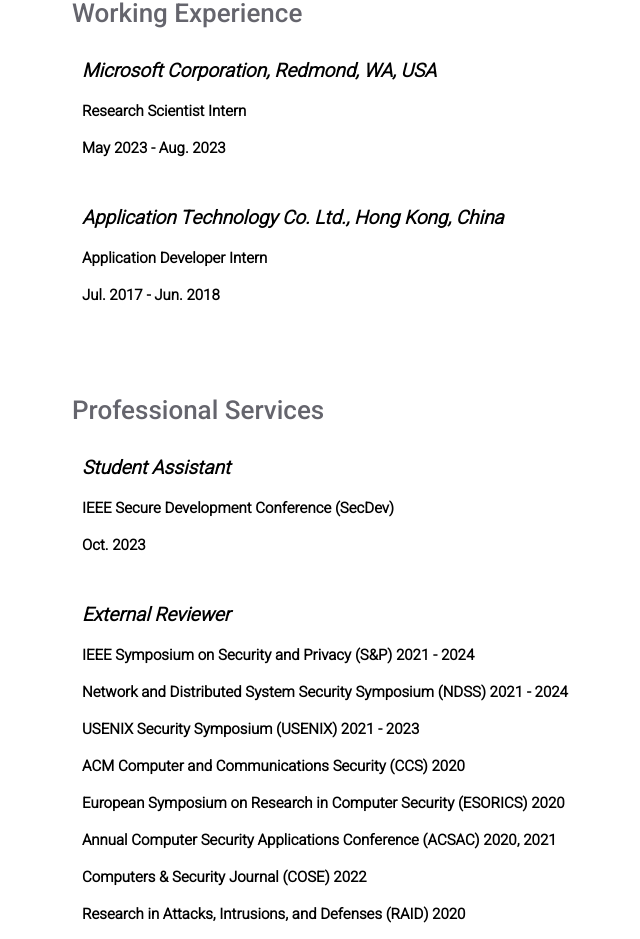
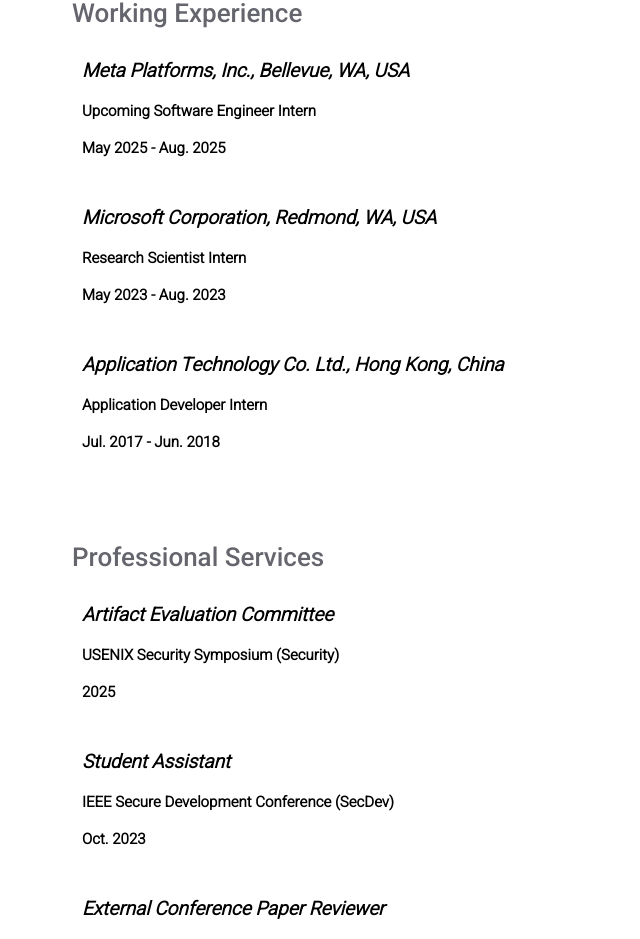
Before and after one commit to runzezhang1995/runzezhang1995.github.io, a React (Create React App) app: page /experience in a window 1280 px wide. Shown: the part 929-1868 px from the top of the page, without its empty margins (68-708 px from the left). Built offline with nearby package versions, Linux system fonts and the light colour scheme.

Commit message:
update pub

```diff
--- a/public/index.html
+++ b/public/index.html
@@ -5,7 +5,7 @@
 		<link rel="icon" href="%PUBLIC_URL%/favicon.ico" />
 		<meta name="viewport" content="width=device-width, initial-scale=1" />
 		<meta name="theme-color" content="#000000" />
-		<title>Reactfolio</title>
+		<title>Runze Zhang</title>
 	</head>
 	<body>
 		<noscript>You need to enable JavaScript to run this app.</noscript>
--- a/src/components/homepage/works.jsx
+++ b/src/components/homepage/works.jsx
@@ -13,6 +13,20 @@
 				title="Work Experience"
 				body={
 					<div className="works-body">
+
+						<div className="work">
+							<img
+								src="./meta_logo.png"
+								alt="Meta"
+								className="work-image"
+							/>
+							<div className="work-title">Meta</div>
+							<div className="work-subtitle">
+								Software Engineer Intern
+							</div>
+							<div className="work-duration">2025 [Upcoming]</div>
+						</div>
+
 						<div className="work">
 							<img
 								src="./gt_logo.png"
--- a/src/data/publications.js
+++ b/src/data/publications.js
@@ -35,11 +35,11 @@
 		title: "Hitchhiking Vaccine: Enhancing Botnet Remediation With Remote Code Deployment Reuse",
 		description: <div></div>,
 		authors: "Runze Zhang, Mingxuan Yao, Haichuan Xu, Omar Alrawi, Jeman Park, Brendan Saltaformaggio",
-		conference: "To Appear In: The 32nd Annual Network and Distributed System Security Symposium (NDSS'25)",
+		conference: "The 32nd Annual Network and Distributed System Security Symposium (NDSS'25)",
 		time: "February 2025",
 		address: "San Diego, CA",
-		link: "https://www.ndss-symposium.org/ndss25/",
-		paper_name: ""
+		link: "https://www.ndss-symposium.org/ndss-paper/hitchhiking-vaccine-enhancing-botnet-remediation-with-remote-code-deployment-reuse/",
+		paper_name: "echo_ndss25.pdf"
 	}
 }
 
--- a/src/data/seo.js
+++ b/src/data/seo.js
@@ -2,7 +2,7 @@
 	{
 		page: "home",
 		description:
-		"I am 4th year Ph.D. in Schole of Cyber Security & Privacy and School of Electrical & Computer Engineering at Georgia Institute of Technology. I work in Cyber Forensics Innovation (CyFI) Lab, advised by Prof. Brendan Saltaformaggio.\\	My research lies in binary analysis, botnet remediation, advertisement fraud detection, and large-scale cyber attack metigation.",
+		"I am 5th year Ph.D. candidate in School of Cyber Security & Privacy and Department of Electrical & Computer Engineering at Georgia Institute of Technology. I work in Cyber Forensics Innovation (CyFI) Lab, advised by Prof. Brendan Saltaformaggio.\\	My research lies in binary analysis, botnet remediation, advertisement fraud detection, and large-scale cyber attack metigation.",
 		keywords: ["Runze Zhang"],
 	},
 
@@ -16,22 +16,20 @@
 	{
 		page: "publications",
 		description:
-			"Chronological collection of my long-form thoughts on programming, leadership, product design, and more.",
-		keywords: ["Tharindu", "Tharindu N", "Tharindu Nayanajith"],
+			"A collection of my publications.",
+		keywords: ["Runze Zhang", "DVa", "Coco", "Glean", "Hitchhiking Vaccine", "Botnet", "Advertisement Fraud", "Cyber Security", "Cyber Forensics"],
 	},
-
-	{
-		page: "projects",
-		description:
-			"I've worked on a variety of projects over the years and I'm proud of the progress I've made. Many of these projects are open-source and available for others to explore and contribute to.",
-		keywords: ["Tharindu", "Tharindu N", "Tharindu Nayanajith"],
-	},
-
 	{
 		page: "contact",
 		description:
 			"If you're interested in collaborating on a project, feel free to reach out to me. I'm always open to new ideas and opportunities.",
-		keywords: ["Tharindu", "Tharindu N", "Tharindu Nayanajith"],
+		keywords: ["Runze Zhang"],
+	},
+	{
+		page: "projects",
+		description:
+			"A collection of my projects.",
+		keywords: ["Runze Zhang", "Projects"],
 	},
 ];
 
--- a/src/data/user.js
+++ b/src/data/user.js
@@ -22,22 +22,12 @@
 		description:
 			["I am a 5th year Ph.D. candidate in School of Cybersecurity & Privacy and School of Electrical & Computer Engineering at Georgia Institute of Technology. I work in Cyber Forensics Innovation (CyFI) Lab, advised by Prof. Brendan Saltaformaggio.",
 			"My research leverages program analysis, graph theory, and machine learning to tackle large-scale cyber threats. My work spans a broad spectrum of challenges, including global botnet takedowns, mobile malware forensics, smart contract fraud detection, and click fraud mitigation.",
-			"I am actively seeking for 2025 Summer Internship opportunities.", <a className="cv-link" href="/PhD_CV_Runze_pub.pdf">Check My Latest CV here! </a>
+			, <a className="cv-link" href="/PhD_CV_Runze_pub.pdf">Check My Latest CV here! </a>
 		]
 	},
-
-	about: {
-		title: "I’m Tharindu N. I live in Sri Lanka, where I design the future.",
-		description:
-			"I've worked on a variety of projects over the years and I'm proud of the progress I've made. Many of these projects are open-source and available for others to explore and contribute to. If you're interested in any of the projects I've worked on, please feel free to check out the code and suggest any improvements or enhancements you might have in mind. Collaborating with others is a great way to learn and grow, and I'm always open to new ideas and feedback.",
+	publications: {
+		title: "Publications"
 	},
-
-	publications: {
-		title: "Publications",
-		description:
-			"Chronological collection of my long-form thoughts on programming, leadership, product design, and more.",
-	},
-
 	projects: [
 		{
 			title: "Project 1",
--- a/src/pages/experience.jsx
+++ b/src/pages/experience.jsx
@@ -51,7 +51,7 @@
                             <div className="experience-education-school-content">
                                 <p>Ph.D. Candidate</p>
                                 <p> School of Electrical and Computer Engineering</p>
-                                <p> Spring 2020 – Present</p>
+                                <p> Spring 2021 – Present</p>
                             </div>
                         </div>
                         <div className="experience-education-school">
@@ -75,6 +75,17 @@
                             Working Experience
                         </div>
 
+
+
+                        <div className="experience-education-school">
+                            Meta Platforms, Inc., Bellevue, WA, USA
+                            <div className="experience-education-school-content">
+                                <p>Upcoming Software Engineer Intern</p>
+                                <p> May 2025 - Aug. 2025</p>
+                            </div>
+                        </div>
+
+
                         <div className="experience-education-school">
                             Microsoft Corporation, Redmond, WA, USA
                             <div className="experience-education-school-content">
@@ -96,6 +107,13 @@
                             Professional Services
                         </div>
 
+                        <div className="experience-education-school">
+                        Artifact Evaluation Committee
+                            <div className="experience-education-school-content">
+                                <p>USENIX Security Symposium (Security)</p>
+                                <p> 2025</p>
+                            </div>
+                        </div>
 
                         <div className="experience-education-school">
                         Student Assistant
@@ -107,11 +125,11 @@
                         </div>
 
                         <div className="experience-education-school">
-                                External Reviewer
+                                External Conference Paper Reviewer
                             <div className="experience-education-school-content">
-                            <p>IEEE Symposium on Security and Privacy (S&amp;P) 2021 - 2024</p>
-                            <p>Network and Distributed System Security Symposium (NDSS) 2021 - 2024</p>
-                            <p>USENIX Security Symposium (USENIX) 2021 - 2023</p>
+                            <p>IEEE Symposium on Security and Privacy (S&amp;P) 2021 - 2025</p>
+                            <p>Network and Distributed System Security Symposium (NDSS) 2021 - 2025</p>
+                            <p>USENIX Security Symposium (Security) 2021 - 2023</p>
                             <p>ACM Computer and Communications Security (CCS) 2020</p>
                             <p>European Symposium on Research in Computer Security (ESORICS) 2020</p>
                             <p>Annual Computer Security Applications Conference (ACSAC) 2020, 2021</p>
--- a/src/pages/publications.jsx
+++ b/src/pages/publications.jsx
@@ -22,7 +22,7 @@
 	return (
 		<React.Fragment>
 			<Helmet>
-				<title>{`Articles | ${INFO.main.title}`}</title>
+				<title>{`Publications | ${INFO.main.title}`}</title>
 				{/* <meta name="description" content={currentSEO.description} /> */}
 				<meta
 					name="keywords"
```
Also changed, not shown: package.json (+6 -1 lines), public/meta_logo.png (added), 1 other file (tests, documents, lock files or other folders).
